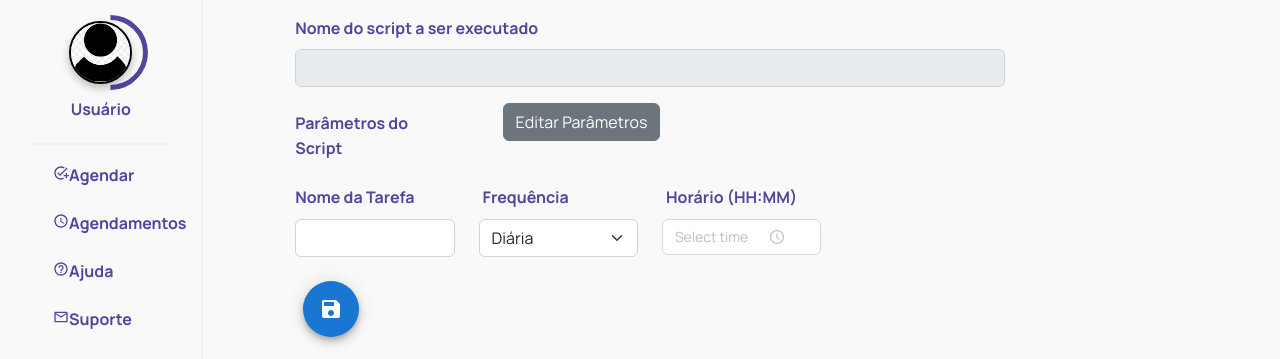
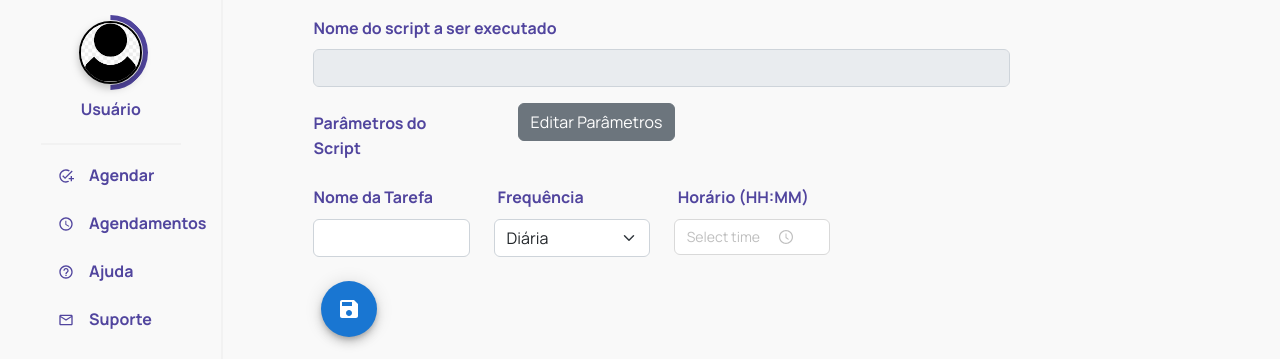
Before and after one commit to julianohcosta/script-scheduler, a React (Create React App) app: page / in a window 1280 px wide. Shown: the top 359 px of the page. Built offline with nearby package versions, Linux system fonts and the light colour scheme; no server answers.

Commit message:
reverse css changes

```diff
--- a/src/components/MenuItem.css
+++ b/src/components/MenuItem.css
@@ -9,3 +9,10 @@
     padding: 10px 0 10px 5px;
     display: flex;
 }
+
+.sidebar-list-item-icon {
+    margin-top: 3px;
+    margin-right: 15px;
+    margin-left: 5px;
+
+}
```
